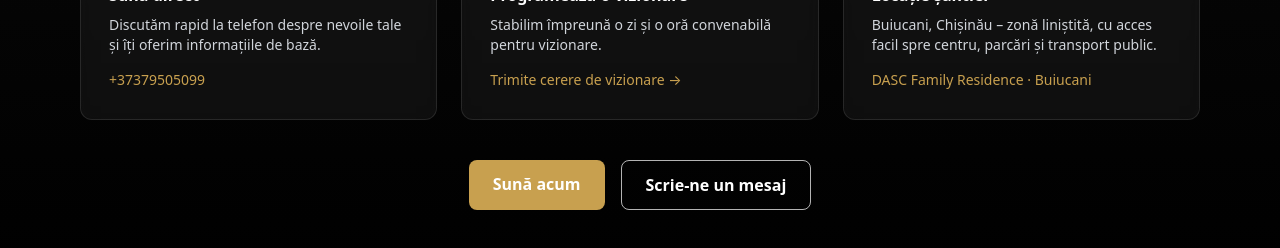
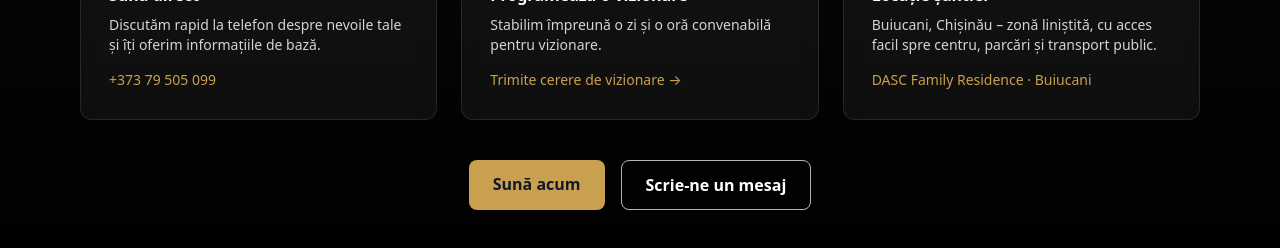
Before and after one commit to blvcklotus027/dasc-final-site, a React (Vite) app: page / in a window 1280 px wide. Shown: the part 2962-3210 px from the top of the page. Built offline with nearby package versions, Linux system fonts and the light colour scheme.

Commit message:
Updated Home.jsx and added plan images to apartment cards

```diff
--- a/src/pages/Home.jsx
+++ b/src/pages/Home.jsx
@@ -141,6 +141,7 @@ export default function Home() {
           </p>
 
           <div className="grid grid-cols-1 md:grid-cols-3 gap-8">
+
             {/* 1 cameră */}
             <div className={cardClass}>
               <img
@@ -160,7 +161,7 @@ export default function Home() {
                 onClick={() => smoothScrollTo("contact")}
                 className="text-sm text-primaryGold hover:underline"
               >
-                Cere oferta &rarr;
+                Cere oferta →
               </button>
             </div>
 
@@ -181,28 +182,31 @@ export default function Home() {
                 onClick={() => smoothScrollTo("contact")}
                 className="text-sm text-primaryGold hover:underline"
               >
-                Cere oferta &rarr;
+                Cere oferta →
               </button>
             </div>
 
-            {/* 3 camere */}
+            {/* 2 camere */}
             <div className={cardClass}>
               <img
                 src={plan3}
-                alt="Plan apartament 2 camere"
+                alt="Plan apartament 3 camere"
                 className="w-full h-48 object-cover rounded-lg mb-4"
               />
               <p className="text-sm text-gray-400 mb-1">Spațiu pentru toți</p>
+
               <h3 className="text-xl font-semibold mb-2">2 camere</h3>
               <p className="text-gray-200 mb-2">70 m²</p>
               <p className="text-primaryGold font-bold mb-4">Confort maxim</p>
+
               <button
                 onClick={() => smoothScrollTo("contact")}
                 className="text-sm text-primaryGold hover:underline"
               >
-                Cere oferta &rarr;
+                Cere oferta →
               </button>
             </div>
+
           </div>
         </div>
       </section>
@@ -265,6 +269,8 @@ export default function Home() {
           </div>
 
           <div className="grid grid-cols-1 md:grid-cols-3 gap-6 mb-10">
+
+            {/* Card 1 - Sună direct */}
             <div className={cardClass}>
               <p className="text-3xl mb-3">📞</p>
               <h3 className="font-semibold mb-2">Sună direct</h3>
@@ -273,13 +279,15 @@ export default function Home() {
                 informațiile de bază.
               </p>
               <a
-                href="tel:+373 79 50 50 99"
+                href="tel:+37379505099"
                 className="text-sm text-primaryGold hover:underline"
+                rel="nofollow"
               >
-                +37379505099
+                +373 79 505 099
               </a>
             </div>
 
+            {/* Card 2 */}
             <div className={cardClass}>
               <p className="text-3xl mb-3">📅</p>
               <h3 className="font-semibold mb-2">Programează o vizionare</h3>
@@ -295,10 +303,11 @@ export default function Home() {
                 }
                 className="text-sm text-primaryGold hover:underline"
               >
-                Trimite cerere de vizionare &rarr;
+                Trimite cerere de vizionare →
               </button>
             </div>
 
+            {/* Card 3 */}
             <div className={cardClass}>
               <p className="text-3xl mb-3">📍</p>
               <h3 className="font-semibold mb-2">Locație șantier</h3>
@@ -310,27 +319,33 @@ export default function Home() {
                 DASC Family Residence · Buiucani
               </span>
             </div>
+
           </div>
 
+          {/* Butoane finale */}
           <div className="max-w-4xl mx-auto text-center">
             <div className="flex flex-col sm:flex-row justify-center gap-3 sm:gap-4">
+
               <a
-                href="tel:+37379 50 50 99"
-                className="px-6 py-3 bg-primaryGold text-gray-9
-00 font-semibold rounded-lg hover:bg-yellow-400 transition-transform duration-300 hover:-translate-y-0.5"
+                href="tel:+37379505099"
+                rel="nofollow"
+                className="px-6 py-3 bg-primaryGold text-gray-900 font-semibold rounded-lg hover:bg-yellow-400 transition-transform duration-300 hover:-translate-y-0.5 block text-center"
               >
                 Sună acum
               </a>
+
               <a
                 href="mailto:contact@dasc.md"
-                className="px-6 py-3 border border-white/70 text-white font-semibold rounded-lg hover:bg-white hover:text-black transition-transform duration-300 hover:-translate-y-0.5"
+                className="px-6 py-3 border border-white/70 text-white font-semibold rounded-lg hover:bg-white hover:text-black transition-transform duration-300 hover:-translate-y-0.5 block text-center"
               >
                 Scrie-ne un mesaj
               </a>
+
             </div>
           </div>
         </div>
       </section>
+
     </div>
   );
 }
```
